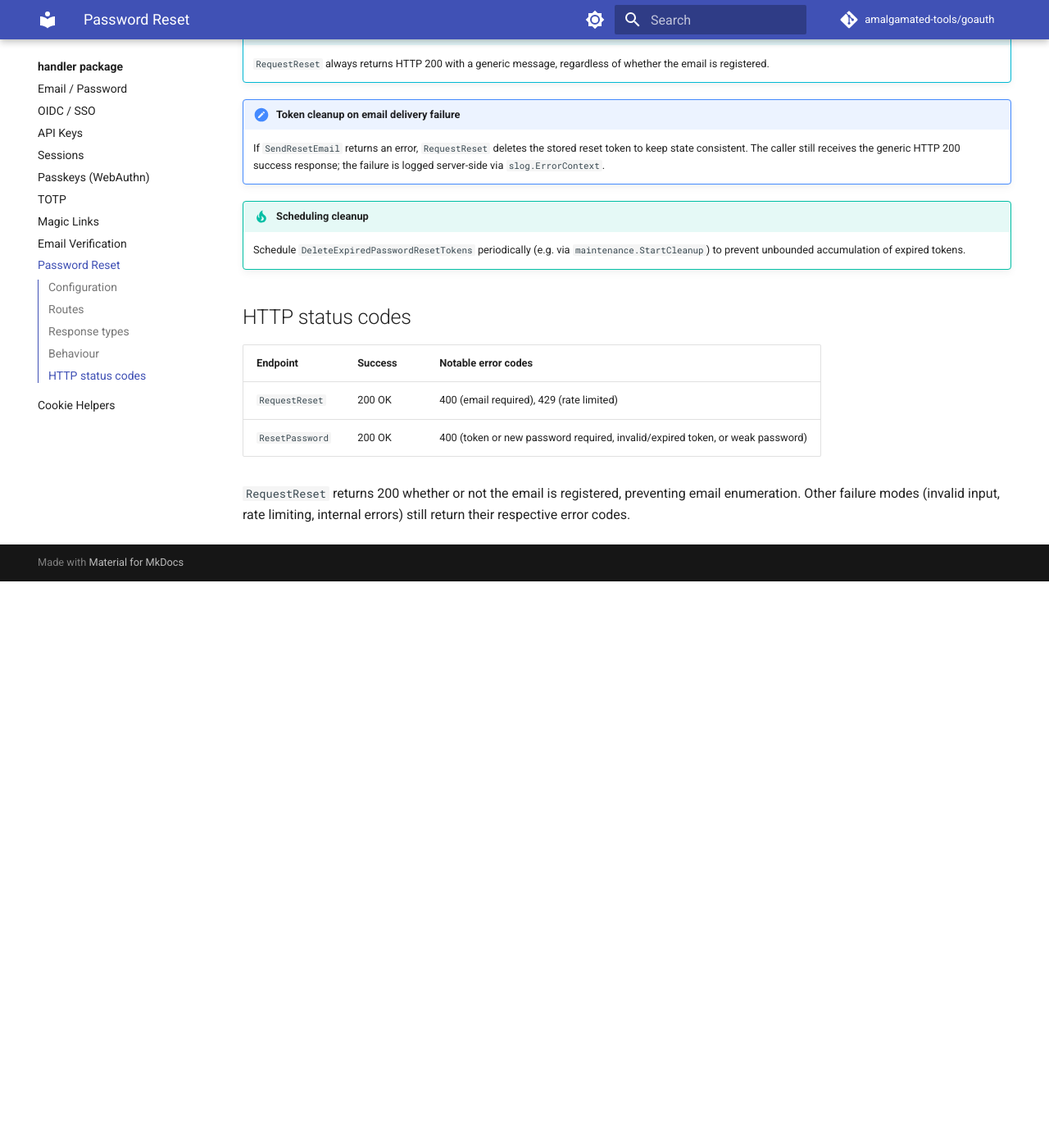
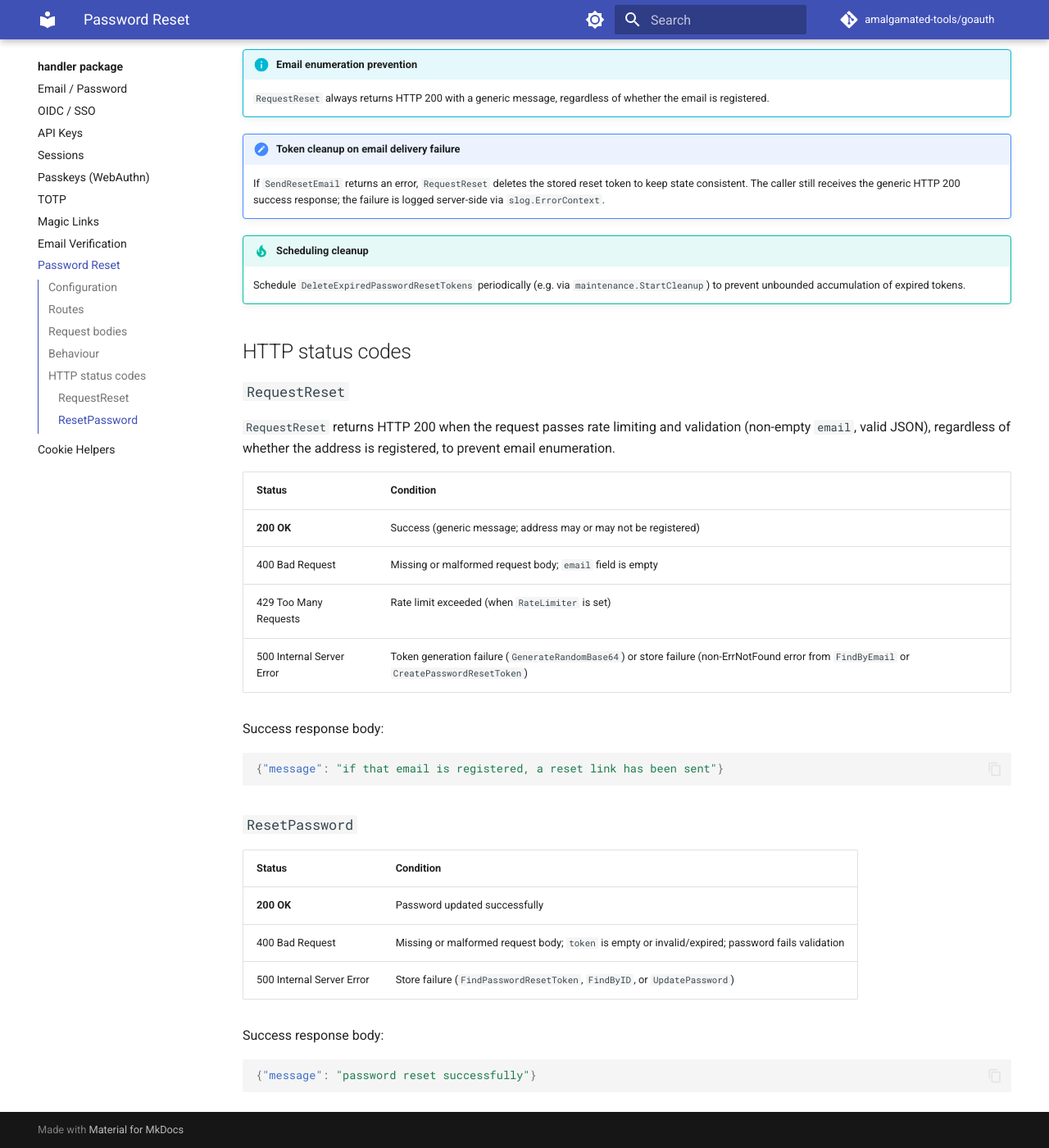
Before and after one commit to amalgamated-tools/goauth, an MkDocs documentation site: the page built from docs/handler/password-reset.md, in a window 1280 px wide and 1400 px high, scrolled down 1063 px. Shown: the whole window at 82% size. Built offline with MkDocs 1.6.1 and Material for MkDocs 9.7.7, drawn with Linux system fonts in a browser that asks for light colours; comment, search, counter and statistics services are not loaded; before the commit the page ends 1772 px from its top, so only the background shows below that; some of the changed text lies outside the part shown.

Commit message:
docs: add missing response headers and password-reset HTTP status codes (#142)
* docs: add missing response headers and password-reset HTTP status codes

- handler/password-reset.md: add request body formats and HTTP status
  codes tables for both RequestReset and ResetPassword. Documents the
  200 success response bodies, 400/429/500 error conditions for
  RequestReset, and 400/500 conditions for ResetPassword.

- handler/auth.md: note that Signup, Login, and RefreshToken set
  Cache-Control: no-store and Pragma: no-cache on their responses.

- handler/api-keys.md: note that Create sets Cache-Control: no-store
  and Pragma: no-cache to prevent the raw key from being cached.

- handler/magic-links.md: note that VerifyMagicLink sets
  Cache-Control: no-store and Pragma: no-cache.

- handler/passkeys.md: note that FinishAuthentication sets
  Cache-Control: no-store and Pragma: no-cache.

Co-authored-by: Copilot <223556219+Copilot@users.noreply.github.com>

* docs: fix RequestReset status code table accuracy

- Rephrase the HTTP 200 description to clarify it only applies when the
  request passes rate limiting and validation, not unconditionally
- Separate GenerateRandomBase64 from store failures in the 500 row,
  since it is a token generation step, not a store call

---------

Co-authored-by: github-actions[bot] <41898282+github-actions[bot]@users.noreply.github.com>
Co-authored-by: Copilot <223556219+Copilot@users.noreply.github.com>
Co-authored-by: Patrick Veverka <veverkap@users.noreply.github.com>

````diff
--- a/docs/handler/password-reset.md
+++ b/docs/handler/password-reset.md
@@ -21,16 +21,23 @@ POST /password-reset/request   → h.RequestReset    // send reset email
 POST /password-reset/confirm   → h.ResetPassword   // validate token and set new password
 ```
 
-## Response types
+## Request bodies
 
-| Endpoint | HTTP status | Response body |
-|---|---|---|
-| `RequestReset` | 200 OK | `{"message": "if that email is registered, a reset link has been sent"}` |
-| `ResetPassword` | 200 OK | `{"message": "password reset successfully"}` |
+`RequestReset`:
+```json
+{"email": "user@example.com"}
+```
+
+`ResetPassword`:
+```json
+{"token": "<raw-token>", "newPassword": "newpassword123"}
+```
+
+Password constraints: 8–72 bytes.
 
 ## Behaviour
 
-`RequestReset` returns the same success response whether or not the email is registered, preventing enumeration. Reset tokens are consumed (deleted) after successful use.
+Reset tokens are consumed (deleted) after successful use.
 
 !!! info "Email enumeration prevention"
     `RequestReset` always returns HTTP 200 with a generic message, regardless of whether the email is registered.
@@ -43,9 +50,31 @@ POST /password-reset/confirm   → h.ResetPassword   // validate token and set n
 
 ## HTTP status codes
 
-| Endpoint | Success | Notable error codes |
-|---|---|---|
-| `RequestReset` | 200 OK | 400 (email required), 429 (rate limited) |
-| `ResetPassword` | 200 OK | 400 (token or new password required, invalid/expired token, or weak password) |
+### `RequestReset`
 
-`RequestReset` returns 200 whether or not the email is registered, preventing email enumeration. Other failure modes (invalid input, rate limiting, internal errors) still return their respective error codes.
+`RequestReset` returns HTTP 200 when the request passes rate limiting and validation (non-empty `email`, valid JSON), regardless of whether the address is registered, to prevent email enumeration.
+
+| Status | Condition |
+|---|---|
+| **200 OK** | Success (generic message; address may or may not be registered) |
+| 400 Bad Request | Missing or malformed request body; `email` field is empty |
+| 429 Too Many Requests | Rate limit exceeded (when `RateLimiter` is set) |
+| 500 Internal Server Error | Token generation failure (`GenerateRandomBase64`) or store failure (non-ErrNotFound error from `FindByEmail` or `CreatePasswordResetToken`) |
+
+Success response body:
+```json
+{"message": "if that email is registered, a reset link has been sent"}
+```
+
+### `ResetPassword`
+
+| Status | Condition |
+|---|---|
+| **200 OK** | Password updated successfully |
+| 400 Bad Request | Missing or malformed request body; `token` is empty or invalid/expired; password fails validation |
+| 500 Internal Server Error | Store failure (`FindPasswordResetToken`, `FindByID`, or `UpdatePassword`) |
+
+Success response body:
+```json
+{"message": "password reset successfully"}
+```
````
Also changed, not shown: docs/handler/api-keys.md (+2 -0 lines), docs/handler/auth.md (+1 -1 lines), docs/handler/magic-links.md (+1 -1 lines), docs/handler/passkeys.md (+1 -1 lines).
